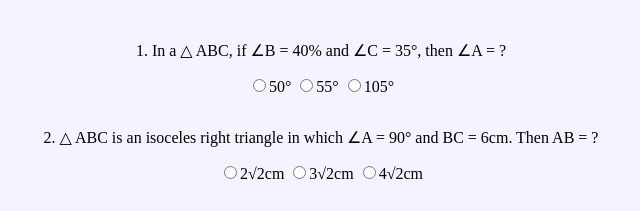
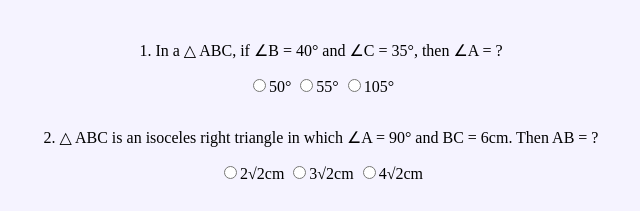
Before and after one commit to Rohan-154/Triangles-Quiz, a plain HTML site: page quiz.html in a window 1280 px wide. Shown: the part 184-395 px from the top of the page, 319-959 px from the left. Drawn offline with Linux system fonts and the light colour scheme.

Commit message:
refactor: typo error

```diff
--- a/quiz.html
+++ b/quiz.html
@@ -16,7 +16,7 @@
     <h2> NOTE: Enter answers serial wise.</h2>
     <form class="quiz-form">
         <div class="question-container">
-            <p>1. In a △ ABC, if ∠B = 40% and ∠C = 35°, then ∠A = ?  </p>
+            <p>1. In a △ ABC, if ∠B = 40° and ∠C = 35°, then ∠A = ?  </p>
             <label> <input type="radio" name="Q1" value="50°"  required/>50°
             </label>
             <label> <input type="radio" name="Q1" value="55°" required/>55° </label>
```
